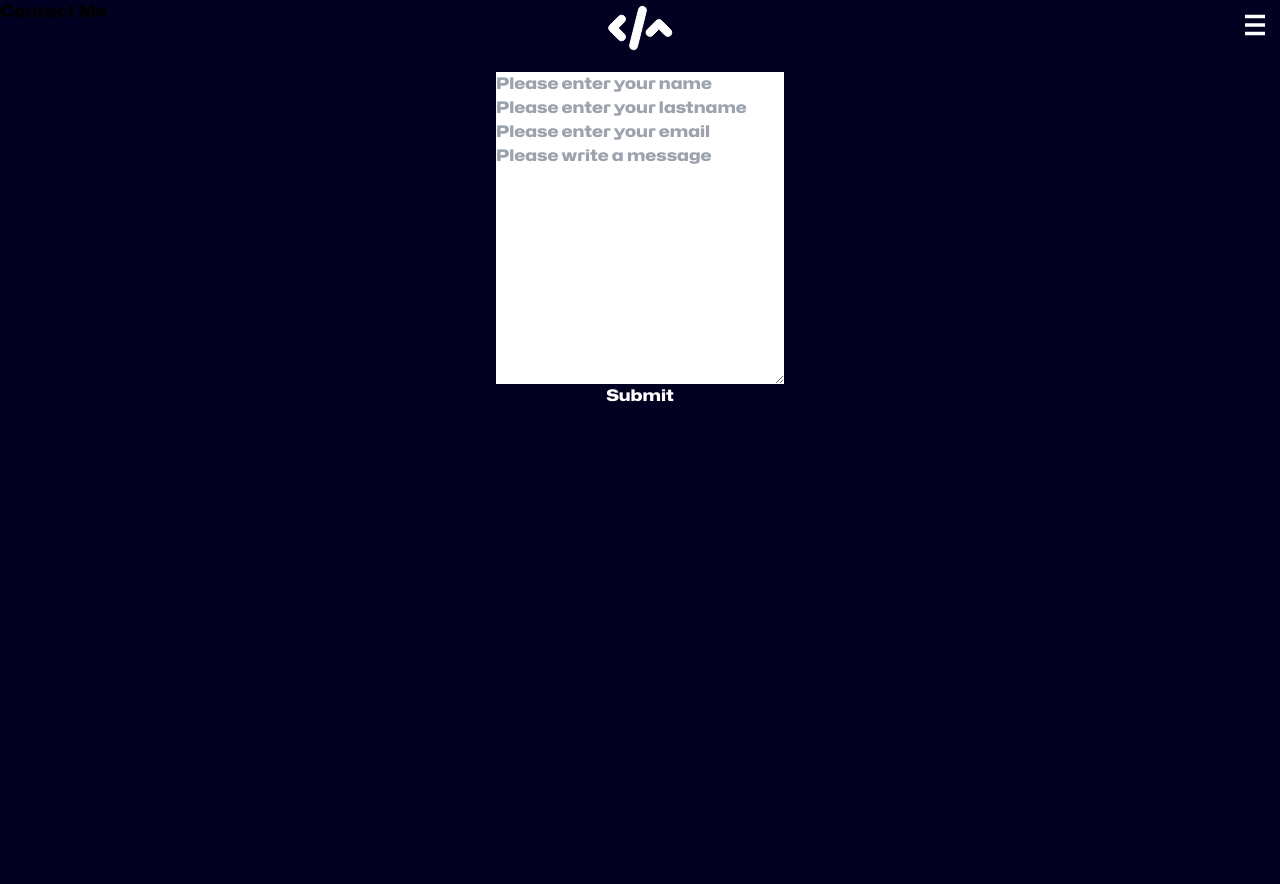
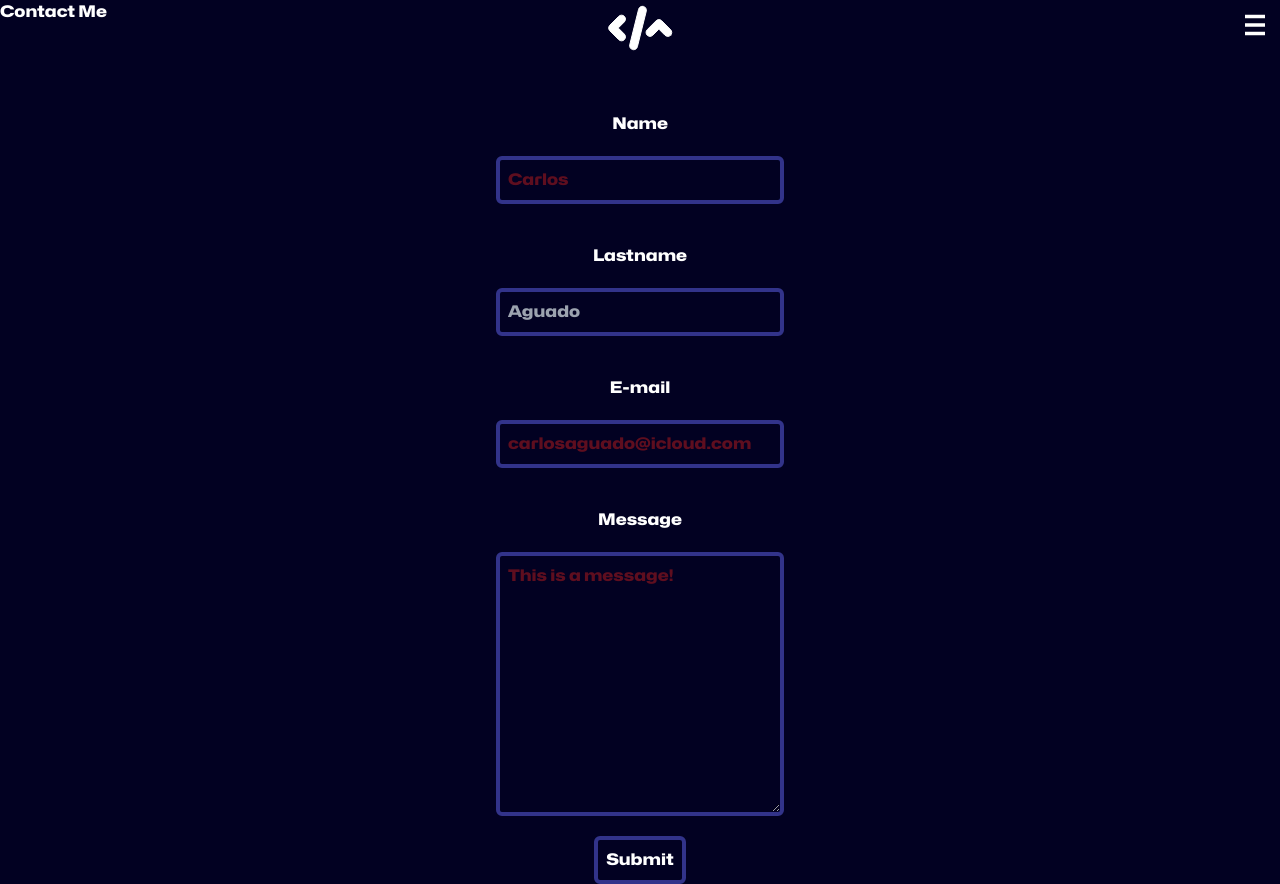
Before and after one commit to carlosaguado04/portfolio-alt, a SvelteKit app: page /contact in a window 1280 px wide. Before the commit the page ends 800 px from the top, so only its background shows below. Built offline with nearby package versions, Linux system fonts and the light colour scheme.

Commit message:
started contact page

```diff
--- a/src/routes/contact/+page.svelte
+++ b/src/routes/contact/+page.svelte
@@ -1,24 +1,48 @@
 <div class="title">
-	<h1>Contact Me</h1>
+	<h1 class="text-white">Contact Me</h1>
 </div>
 
-<div class="form mt-12 flex flex-col w-screen items-center">
-	<input class="w-72" type="text" name="name" id="name" placeholder="Please enter your name" />
+<div>
+	<form class="form mt-12 flex flex-col w-screen items-center" action="/">
+		<label class="text-white mt-10" for="name">Name</label>
 		<input
-		class="w-72"
+			class="w-72 bg-transparent mt-5 border-4 border-indigo-500/50 rounded-md p-2 text-white placeholder:required:text-red-700/50"
+			type="text"
+			name="name"
+			id="name"
+			placeholder="Carlos"
+			required
+		/>
+		<label class="text-white mt-10" for="name">Lastname</label>
+		<input
+			class="w-72 mt-5 bg-transparent border-4 border-indigo-500/50 p-2 rounded-md text-white"
 			type="text"
 			name="lastname"
 			id="lastname"
-		placeholder="Please enter your lastname"
+			placeholder="Aguado"
 		/>
-	<input class="w-72" type="email" name="email" id="email" placeholder="Please enter your email" />
+		<label class="text-white mt-10" for="name">E-mail</label>
+		<input
+			class="w-72 bg-transparent mt-5 border-4 border-indigo-500/50 p-2 rounded-md text-white placeholder:required:text-red-700/50"
+			type="email"
+			name="email"
+			id="email"
+			placeholder="carlosaguado@icloud.com"
+			required
+		/>
+		<label class="text-white mt-10" for="name">Message</label>
 		<textarea
-		class="w-72"
+			class="w-72 bg-transparent mt-5 border-4 border-indigo-500/50 p-2 rounded-md text-white placeholder:required:text-red-700/50"
 			name="message"
 			id="message"
 			cols="30"
 			rows="10"
-		placeholder="Please write a message"
+			placeholder="This is a message!"
+			required
 		/>
-	<button class="text-white" type="submit">Submit</button>
+		<button
+			class="text-white mt-5 border-4 p-2 rounded-md border-indigo-500/50 hover:bg-indigo-500"
+			type="submit">Submit</button
+		>
+	</form>
 </div>
```
Lines whose indentation alone changed are shown as unchanged.
